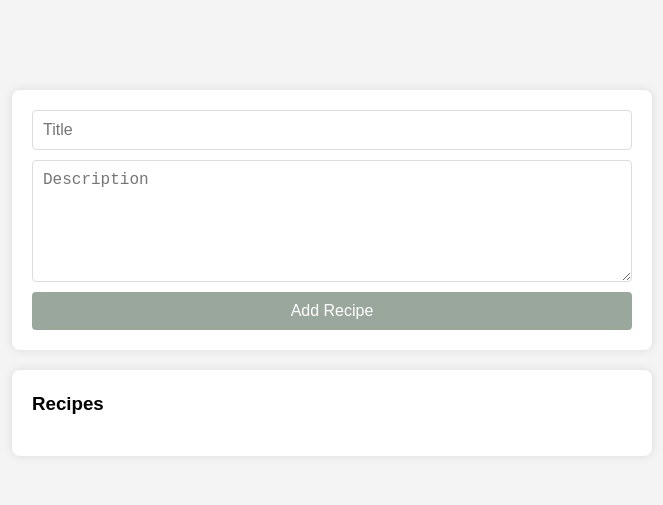
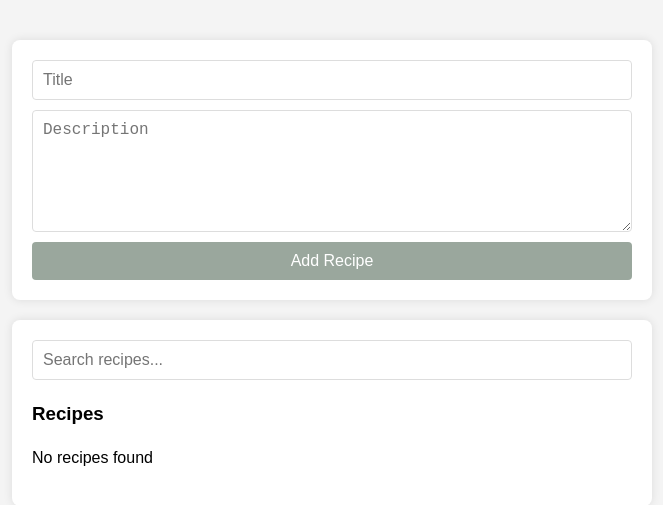
Before and after one commit to hawkson-lemuel/alx-fe-reactjs, a React (Vite) app in the folder recipe-sharing-app/: page / in a window 1280 px wide. Shown: the part 117-622 px from the top of the page, without its empty margins (308-971 px from the left). Built offline with nearby package versions, Linux system fonts and the light colour scheme.

Commit message:
Added filtering

```diff
--- a/recipe-sharing-app/src/App.jsx
+++ b/recipe-sharing-app/src/App.jsx
@@ -2,6 +2,7 @@
 import RecipeList from './components/RecipeList';
 import AddRecipeForm from './components/AddRecipeForm';
 import RecipeDetails from './components/RecipeDetails';
+import SearchBar from './components/SearchBar';
 import './App.css';
 
 function App() {
@@ -9,7 +10,15 @@
     <Router>
       <div>
         <Routes>
-          <Route path="/" element={<><AddRecipeForm /><RecipeList /></>} />
+          <Route path="/" element={
+            <>
+              <AddRecipeForm />
+              <div className="container">
+                <SearchBar />
+                <RecipeList />
+              </div>
+            </>
+          } />
           <Route path="/recipe/:id" element={<RecipeDetails />} />
         </Routes>
       </div>
--- a/recipe-sharing-app/src/components/RecipeList.jsx
+++ b/recipe-sharing-app/src/components/RecipeList.jsx
@@ -1,21 +1,24 @@
-// RecipeList.js
 import { Link } from 'react-router-dom';
 import { useRecipeStore } from './recipeStore';
 
 const RecipeList = () => {
-  const recipes = useRecipeStore((state) => state.recipes);
+  const filteredRecipes = useRecipeStore((state) => state.filteredRecipes);
 
   return (
-    <div className="container">
+    <div>
       <h3 style={{ marginTop: '0px' }}>Recipes</h3>
-      {recipes.map((recipe) => (
+      {filteredRecipes.length === 0 ? (
+        <p>No recipes found</p>
+      ) : (
+        filteredRecipes.map((recipe) => (
           <div key={recipe.id} className="recipe">
               <h3 style={{ textTransform: 'capitalize' }}>
                 <Link to={`/recipe/${recipe.id}`}>{recipe.title}</Link>
               </h3>
             <p>{recipe.description}</p>
           </div>
-      ))}
+        ))
+      )}
     </div>
   );
 };
--- /dev/null
+++ b/recipe-sharing-app/src/components/SearchBar.jsx
@@ -0,0 +1,17 @@
+import React from 'react';
+import { useRecipeStore } from './recipeStore';
+
+const SearchBar = () => {
+  const setSearchTerm = useRecipeStore((state) => state.setSearchTerm);
+
+  return (
+    <input
+      type="text"
+      placeholder="Search recipes..."
+      onChange={(e) => setSearchTerm(e.target.value)}
+      style={{ padding: '10px', width: '100%', marginBottom: '20px', boxSizing: 'border-box' }}
+    />
+  );
+};
+
+export default SearchBar;
--- a/recipe-sharing-app/src/components/recipeStore.js
+++ b/recipe-sharing-app/src/components/recipeStore.js
@@ -1,15 +1,43 @@
-import create from 'zustand'
+import create from 'zustand';
 
-export const useRecipeStore = create(set => ({
-    recipes: [],
-    addRecipe: (newRecipe) => set(state => ({ recipes: [...state.recipes, newRecipe] })),
-    setRecipes: (recipes) => set({ recipes }),
-    updateRecipe: (id, updatedData) => set((state) => ({
-        recipes: state.recipes.map(recipe =>
-            recipe.id === id ? { ...recipe, ...updatedData } : recipe
-        )
+export const useRecipeStore = create((set) => ({
+  recipes: [],
+  searchTerm: '',
+  filteredRecipes: [],
+
+  addRecipe: (newRecipe) =>
+    set((state) => ({
+      recipes: [...state.recipes, newRecipe],
+      filteredRecipes: [...state.recipes, newRecipe].filter((recipe) =>
+        recipe.title.toLowerCase().includes(state.searchTerm.toLowerCase())
+      ),
     })),
-    deleteRecipe: (id) => set((state) => ({
-        recipes: state.recipes.filter(recipe => recipe.id !== id)
-    }))
+
+  setSearchTerm: (term) =>
+    set((state) => {
+      const filtered = state.recipes.filter((recipe) =>
+        recipe.title.toLowerCase().includes(term.toLowerCase())
+      );
+      return { searchTerm: term, filteredRecipes: filtered };
+    }),
+
+  updateRecipe: (id, updatedData) =>
+    set((state) => {
+      const updatedRecipes = state.recipes.map((recipe) =>
+        recipe.id === id ? { ...recipe, ...updatedData } : recipe
+      );
+      const filtered = updatedRecipes.filter((recipe) =>
+        recipe.title.toLowerCase().includes(state.searchTerm.toLowerCase())
+      );
+      return { recipes: updatedRecipes, filteredRecipes: filtered };
+    }),
+
+  deleteRecipe: (id) =>
+    set((state) => {
+      const updatedRecipes = state.recipes.filter((recipe) => recipe.id !== id);
+      const filtered = updatedRecipes.filter((recipe) =>
+        recipe.title.toLowerCase().includes(state.searchTerm.toLowerCase())
+      );
+      return { recipes: updatedRecipes, filteredRecipes: filtered };
+    }),
 }));
```
Lines whose indentation alone changed are shown as unchanged.
